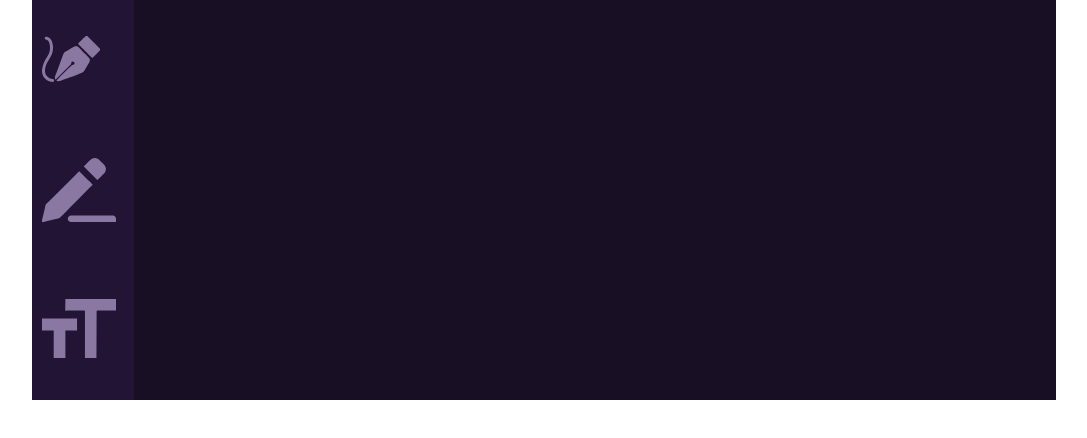
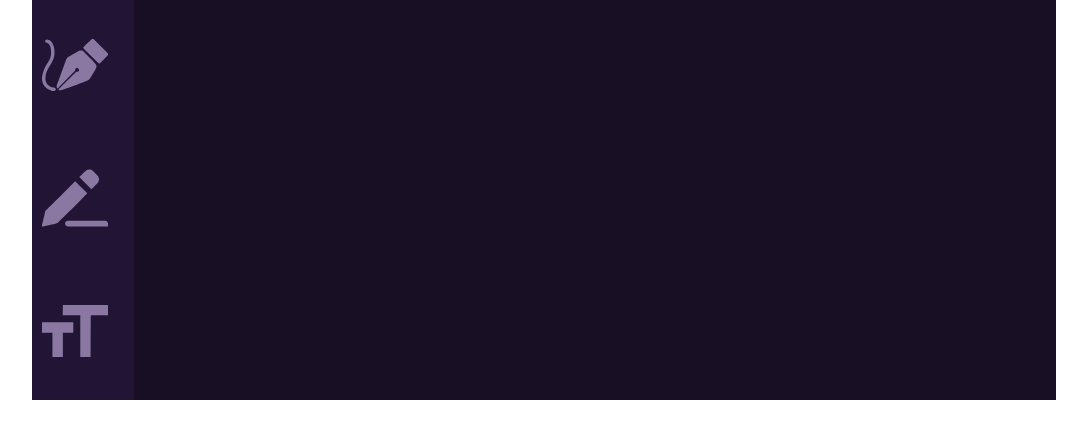
Before and after one commit to Natalia-Orlova/task1, a plain HTML site: page index.html in a window 1280 px wide. Shown: the whole page, without its empty margins (96-1183 px from the left). Drawn offline with Linux system fonts and the light colour scheme.

Commit message:
changed img size

```diff
--- a/index.html
+++ b/index.html
@@ -13,14 +13,14 @@
     <div class="container">
         <div class="tools">
             <div class="tools__img">
-                <img width="70%" src="img/draw.svg" alt="draw_icon">
+                <img width="80%" src="img/draw.svg" alt="draw_icon">
             </div>
             <div class="tools__img">
-                <img width="90%" src="img/edit.svg" alt="edit_icon">
+                <img width="80%" src="img/edit.svg" alt="edit_icon">
                 <span>Редактор объекта</span>
             </div>
             <div class="tools__img">
-                <img width="90%" src="img/text.svg" alt="text_icon">
+                <img width="80%" src="img/text.svg" alt="text_icon">
                 <span>Текст объекта</span>
             </div>
         </div>
--- a/style.scss
+++ b/style.scss
@@ -27,7 +27,7 @@
   background-color: #221435;
 
   &__img {
-    padding: 10px;
+    margin: 10px;
     transition: all 0.3s;
     position: relative;
   }
```
Also changed, not shown: style.css, 1 other file.
